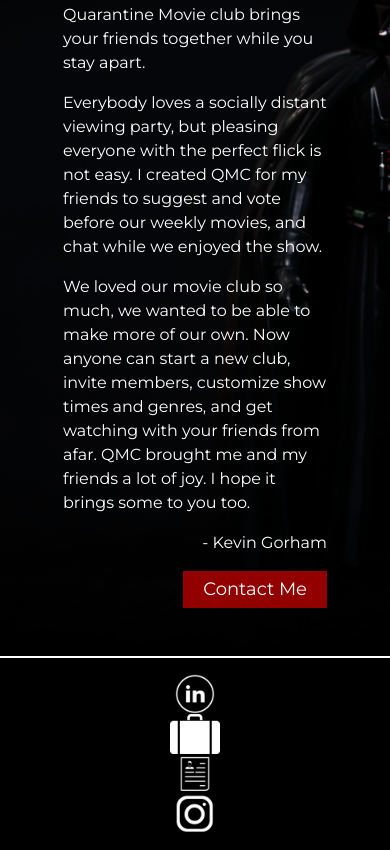
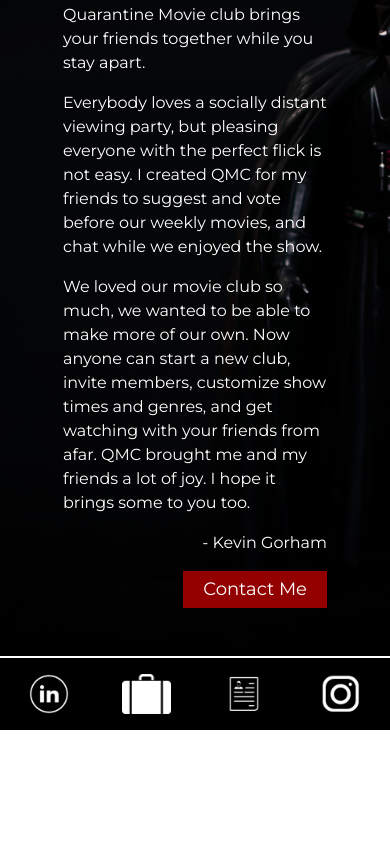
Before and after one commit to KGorham05/qmovie-club, a website: page public/index.html in a window 390 px wide. Shown: the part 996-1846 px from the top of the page. After the commit the page ends 1726 px from the top, so only its background shows below. Drawn offline with nearby package versions, Linux system fonts and the light colour scheme.

Commit message:
updated footer for small screens

```diff
--- a/public/index.html
+++ b/public/index.html
@@ -141,58 +141,27 @@
       </div>
     </div>
   </div>
-  </div>
-
-
-  <!-- Created By Icons/Links -->
-  <!-- <div class="col-lg-5 bg-grey created-by text-center">
-    <h3 class="created-by-title t-shadow mt-3">Created By</h3>
-    <div class="row">
-      <div class="col-6 offset-1">
-        <div class="row my-5">
-          <div class="col-12">
-
-          </div>
-        </div>
-        <div class="row my-5">
-          <div class="col-12">
-
-          </div>
-        </div>
-        <div class="row my-5">
-          <div class="col-12">
-
-          </div>
-        </div>
-        <div class="row my-5">
-          <div class="col-12">
-
-          </div>
-        </div>
-      </div>
-    </div>
-  </div> -->
 
 
   <section class="footer">
     <div class="container-fluid">
       <div class="row py-3 text-center">
-        <div class="col-sm-3">
+        <div class="col-3">
           <a href="https://www.linkedin.com/in/kevin-gorham/">
             <img src="./icons/linkedin-round-line.png" class="icon invert-color" alt="linkedIn Icon">
           </a>
         </div>
-        <div class="col-sm-3">
+        <div class="col-3">
           <a href="https://findkeving.com">
             <img src="./icons/suitcase.png" class="icon invert-color" alt="suitcase icon">
           </a>
         </div>
-        <div class="col-sm-3">
+        <div class="col-3">
           <a href="./text-files/kg-resume.pdf" download>
             <img src="./icons/contract-agreement.png" class="icon invert-color" alt="resume icon">
           </a>
         </div>
-        <div class="col-sm-3">
+        <div class="col-3">
           <a href="https://www.instagram.com/kgorham05/">
             <img src="./icons/instagram.png" class="icon invert-color" alt="instagram icon">
           </a>
```
